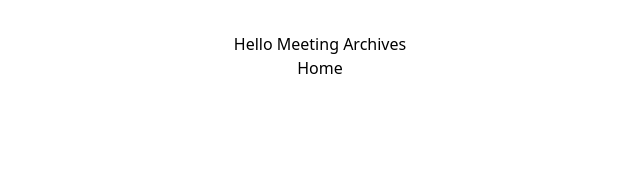
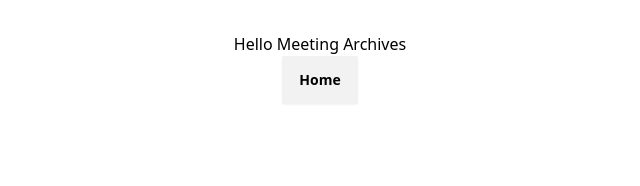
Before and after one commit to RosieMoonYin/TeamHub, a React (Vite) app in the folder teamhub-frontend/: page /archive in a window 1280 px wide. Shown: the top 186 px of the page, without its empty margins (320-960 px from the left). Built offline with nearby package versions, Linux system fonts and the light colour scheme.

Commit message:
feat: Dasiy UI Themes

```diff
--- a/teamhub-frontend/index.html
+++ b/teamhub-frontend/index.html
@@ -3,6 +3,7 @@
   <head>
     <meta charset="UTF-8" />
     <link rel="icon" type="image/svg+xml" href="./src/assets/favicon.png" />
+    <html data-theme="lofi"></html>
     <meta name="viewport" content="width=device-width, initial-scale=1.0" />
     <title>TeamHub</title>
   </head>
--- a/teamhub-frontend/package.json
+++ b/teamhub-frontend/package.json
@@ -24,6 +24,7 @@
     "@types/react-dom": "^18.3.0",
     "@vitejs/plugin-react-swc": "^3.5.0",
     "autoprefixer": "^10.4.20",
+    "daisyui": "^4.12.10",
     "eslint": "^9.9.0",
     "eslint-plugin-react-hooks": "^5.1.0-rc.0",
     "eslint-plugin-react-refresh": "^0.4.9",
--- a/teamhub-frontend/src/pages/archive.tsx
+++ b/teamhub-frontend/src/pages/archive.tsx
@@ -5,7 +5,7 @@ export default function Archive() {
     <>
       <h2>Hello Meeting Archives</h2>
       <Link to="/">
-        <button>Home</button>
+        <button className="btn">Home</button>
       </Link>
     </>
   );
--- a/teamhub-frontend/tailwind.config.js
+++ b/teamhub-frontend/tailwind.config.js
@@ -1,8 +1,12 @@
+import daisyui from "daisyui";
 /** @type {import('tailwindcss').Config} */
 export default {
   content: ["./index.html", "./src/**/*.{js,ts,jsx,tsx}"],
   theme: {
     extend: {},
   },
-  plugins: [],
+  plugins: [daisyui],
+  daisyui: {
+    themes: ["light", "dark", "corporate", "lofi"],
+  },
 };
```
Also changed, not shown: 1 other file (tests, documents, lock files or other folders).
